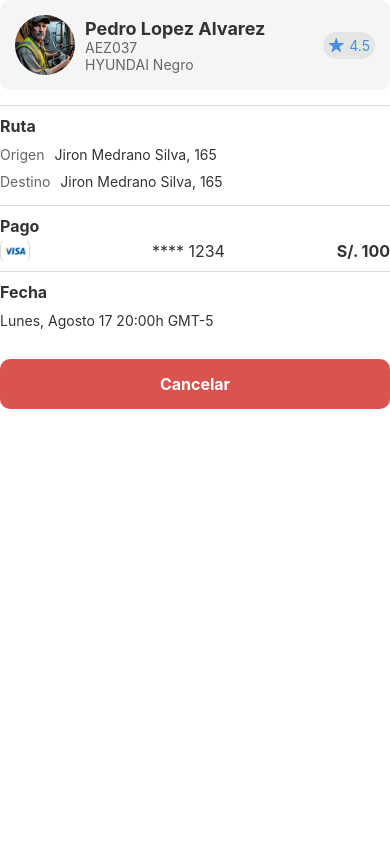
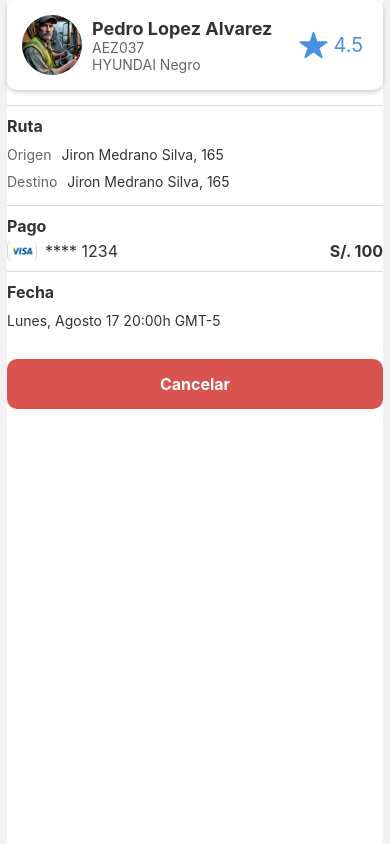
Before and after one commit to Gonzalo-Rod/FrontEndTransporta, a React Native app: screen /DetailsCard in a window 390 px wide. Built offline with nearby package versions, Linux system fonts and the light colour scheme.

Commit message:
Service Details Screen

```diff
--- a/components/ServiceDetails/DetailsCard.js
+++ b/components/ServiceDetails/DetailsCard.js
@@ -9,7 +9,7 @@ const driversData = [
 
 const DetailsCard = () => {
   const navigation = useNavigation();
-  const driver = driversData[0]; // Using the first driver as an example
+  const driver = driversData[0];
 
   return (
     <SafeAreaView style={styles.container}>
@@ -22,7 +22,7 @@ const DetailsCard = () => {
           <Text style={styles.driverDetails}>{driver.vehicle}</Text>
         </View>
         <View style={styles.ratingContainer}>
-          <Ionicons name="star" size={16} color="#4A90E2" />
+          <Ionicons name="star" size={30} color="#4A90E2" />
           <Text style={styles.ratingText}>{driver.rating}</Text>
         </View>
       </TouchableOpacity>
@@ -44,8 +44,10 @@ const DetailsCard = () => {
       <View style={styles.section}>
         <Text style={styles.sectionTitle}>Pago</Text>
         <View style={styles.paymentContainer}>
-          <Image source={require('../../assets/Visa.png')} style={styles.paymentIcon} />
-          <Text style={styles.paymentDetails}>**** 1234</Text>
+          <View style={styles.paymentDetailsContainer}>
+            <Image source={require('../../assets/Visa.png')} style={styles.paymentIcon} />
+            <Text style={styles.paymentDetails}>**** 1234</Text>
+          </View>
           <Text style={styles.paymentAmount}>S/. 100</Text>
         </View>
       </View>
@@ -69,14 +71,20 @@ const styles = StyleSheet.create({
     flex: 1,
     backgroundColor: '#FFFFFF',
     paddingHorizontal: 20,
+    marginHorizontal: 7,
   },
   driverCard: {
     flexDirection: 'row',
     alignItems: 'center',
     padding: 15,
     borderRadius: 10,
-    backgroundColor: '#F5F5F5',
+    backgroundColor: '#FFFFFF',
     marginBottom: 15,
+    shadowColor: '#000',
+    shadowOffset: { width: 0, height: 2 },
+    shadowOpacity: 0.2,
+    shadowRadius: 5,
+    elevation: 3,
   },
   driverImage: {
     width: 60,
@@ -99,12 +107,12 @@ const styles = StyleSheet.create({
   ratingContainer: {
     flexDirection: 'row',
     alignItems: 'center',
-    backgroundColor: '#E5E5E5',
+    backgroundColor: '#FFFFFF',
     padding: 5,
     borderRadius: 15,
   },
   ratingText: {
-    fontSize: 14,
+    fontSize: 20,
     color: '#4A90E2',
     marginLeft: 5,
   },
@@ -138,10 +146,14 @@ const styles = StyleSheet.create({
     alignItems: 'center',
     justifyContent: 'space-between',
   },
+  paymentDetailsContainer: {
+    flexDirection: 'row',
+    alignItems: 'center',
+  },
   paymentIcon: {
     width: 30,
     height: 20,
-    marginRight: 10,
+    marginRight: 8,
   },
   paymentDetails: {
     fontSize: 16,
--- a/screens/serviceDetails.js
+++ b/screens/serviceDetails.js
@@ -4,12 +4,12 @@ import { useNavigation } from "@react-navigation/native";
 import Ionicons from "react-native-vector-icons/Ionicons";
 import tw from "tailwind-react-native-classnames";
 import Map from "../components/HomeMap/Map";
-import DetailsCard from "../components/ChooseVehicle/VehicleCard";
+import DetailsCard from "../components/ServiceDetails/DetailsCard";
 import BottomSheet from "@gorhom/bottom-sheet";
 
 const ServiceDetails = () => {
     const navigation = useNavigation();
-    const snapPoints = useMemo(() => ["30%", "50%"], []);
+    const snapPoints = useMemo(() => ["26%", "50%"], []);
 
     return (
         <View style={tw`flex-1`}>
```
